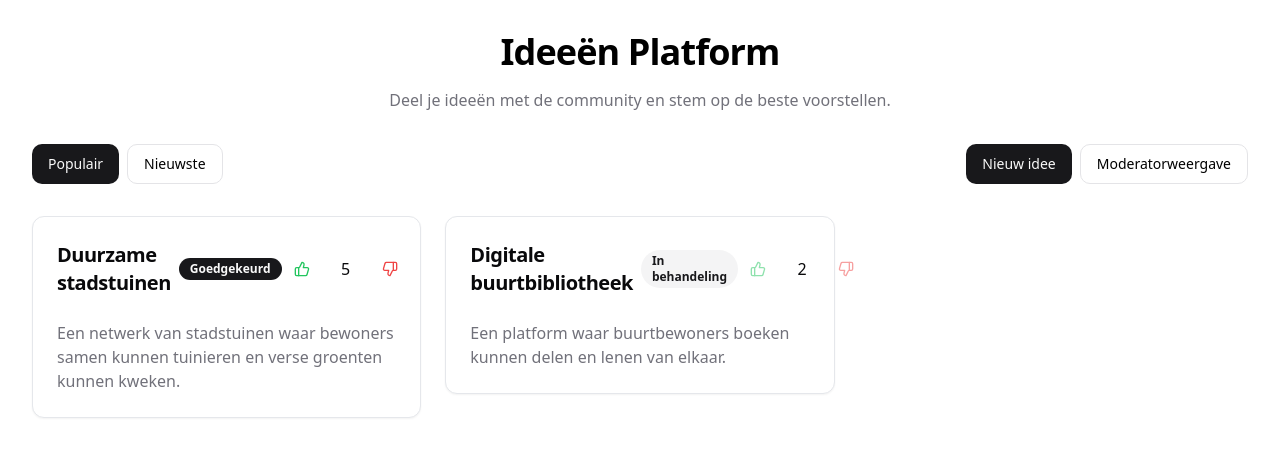
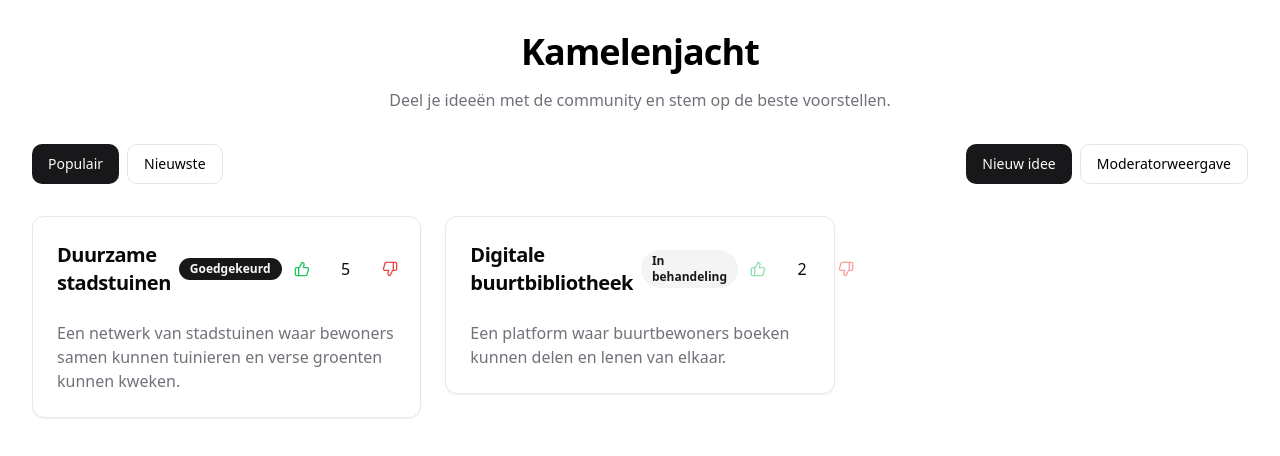
Before and after one commit to harmvdb/kamelenjacht, a React (Vite) app: page / in a window 1280 px wide. Shown: the top 456 px of the page. Built offline with nearby package versions, Linux system fonts and the light colour scheme.

Commit message:
Update site name to kamelenjacht
Changed the title of the website to "kamelenjacht" as requested.
[skip gpt_engineer]

```diff
--- a/index.html
+++ b/index.html
@@ -3,7 +3,7 @@
   <head>
     <meta charset="UTF-8" />
     <meta name="viewport" content="width=device-width, initial-scale=1.0" />
-    <title>idea-swapper</title>
+    <title>Kamelenjacht</title>
     <meta name="description" content="Lovable Generated Project" />
     <meta name="author" content="Lovable" />
     <meta property="og:image" content="/og-image.png" />
--- a/src/pages/Index.tsx
+++ b/src/pages/Index.tsx
@@ -101,7 +101,7 @@ const Index = () => {
         transition={{ duration: 0.3 }}
         className="text-center space-y-4"
       >
-        <h1 className="text-4xl font-bold tracking-tight">Ideeën Platform</h1>
+        <h1 className="text-4xl font-bold tracking-tight">Kamelenjacht</h1>
         <p className="text-muted-foreground max-w-[600px] mx-auto">
           Deel je ideeën met de community en stem op de beste voorstellen.
         </p>
```
